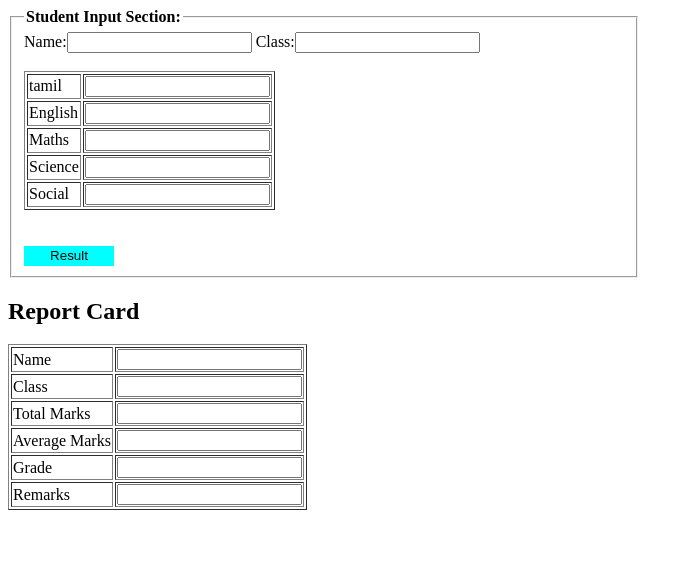
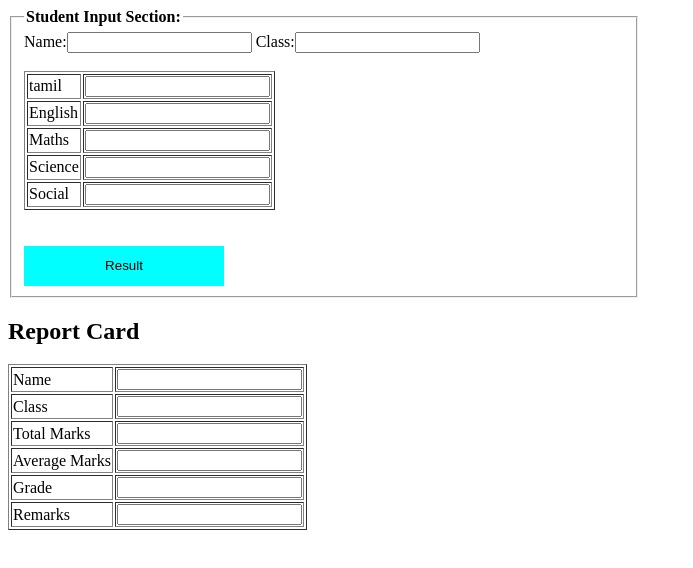
Before and after one commit to manikandan2704/mark-table, a plain HTML site: page index.html in a window 1280 px wide. Shown: the whole page, without its empty margins (0-693 px from the left). Drawn offline with Linux system fonts and the light colour scheme.

Commit message:
add new file

```diff
--- a/css/main.css
+++ b/css/main.css
@@ -1,6 +1,6 @@
 button{
-	width: 90px;
-	height: 20px;
+	width: 200px;
+	height: 40px;
 	text-align: center;
 	background-color: aqua;
 	color: black;
```
